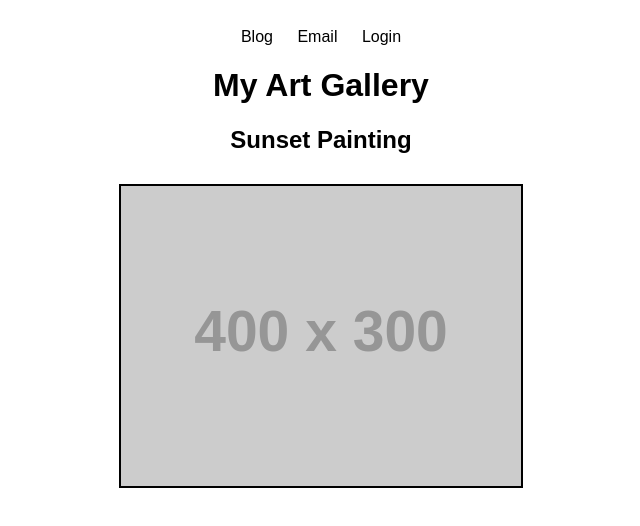
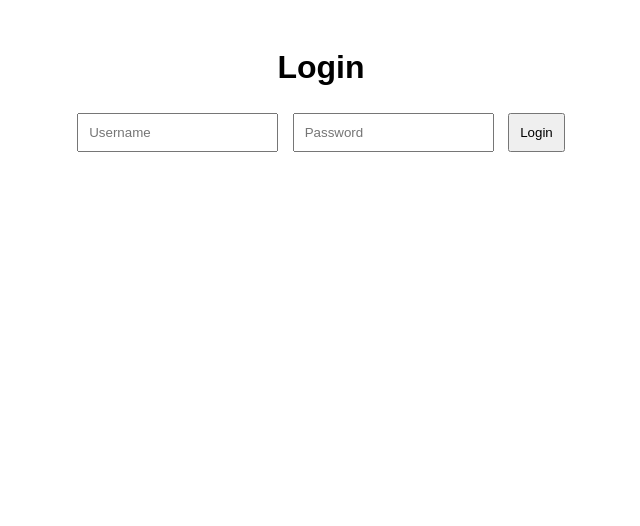
Before and after one commit to Funkaarfam/wdwdsdwsd, a plain HTML site: page public/index.html in a window 1280 px wide. Shown: the whole page, without its empty margins (319-959 px from the left). Drawn offline with Linux system fonts and the light colour scheme; placeholder pictures from the web are drawn by us.

Commit message:
Create login page with authentication form
Added a login page with a form for user authentication.

```diff
--- a/public/index.html
+++ b/public/index.html
@@ -3,34 +3,46 @@
 <head>
 <meta charset="UTF-8">
 <meta name="viewport" content="width=device-width, initial-scale=1.0">
-  <title>Art Gallery</title>
+<title>Login</title>
 <link rel="stylesheet" href="css/style.css">
 </head>
-<body id="body">
-  <nav>
-    <a href="#">Blog</a>
-    <a href="mailto:info@artgallery.com">Email</a>
-    <a href="login.html">Login</a>
-  </nav>
-
-  <h1 id="gallery-title">Art Gallery</h1>
-  <div class="gallery">
-    <h2 id="paint1-title">Sunset Painting</h2>
-    <img id="paint1-img" src="https://via.placeholder.com/400x300" alt="Painting">
+<body>
+<div class="login-container">
+  <h1>Login</h1>
+  <form id="loginForm" action="/login" method="post">
+    <input type="text" name="username" placeholder="Username" required>
+    <input type="password" name="password" placeholder="Password" required>
+    <button type="submit">Login</button>
+    <p id="error-msg" style="color:red; display:none;"></p>
+  </form>
 </div>
 
 <script src="js/main.js"></script>
 <script>
-    // Replace dynamic content from server
-    fetch('/data.json')
-      .then(res => res.json())
-      .then(data => {
-        document.getElementById('gallery-title').textContent = data.title || 'Art Gallery';
-        document.getElementById('body').style.background = data.background || '#ffffff';
-        document.getElementById('paint1-title').textContent = data.paint1.title || 'Sunset Painting';
-        document.getElementById('paint1-img').src = data.paint1.img || 'https://via.placeholder.com/400x300';
-      })
-      .catch(err => console.error('Error loading content:', err));
+document.getElementById('loginForm').addEventListener('submit', async function(e){
+  e.preventDefault();
+  const username = this.username.value.trim();
+  const password = this.password.value.trim();
+  const errorMsg = document.getElementById('error-msg');
+
+  // Send login data to server
+  const formData = new URLSearchParams();
+  formData.append('username', username);
+  formData.append('password', password);
+
+  const res = await fetch('/login', {
+    method: 'POST',
+    body: formData
+  });
+  const text = await res.text();
+
+  if(text.includes('Enter username/password correctly!') || text.includes('SQL injection detected!')){
+    errorMsg.style.display = 'block';
+    errorMsg.textContent = text.replace(/<[^>]*>/g, ''); // strip HTML tags
+  } else {
+    window.location.href = '/dashboard.html';
+  }
+});
 </script>
 </body>
 </html>
```
Lines whose indentation alone changed are shown as unchanged.
